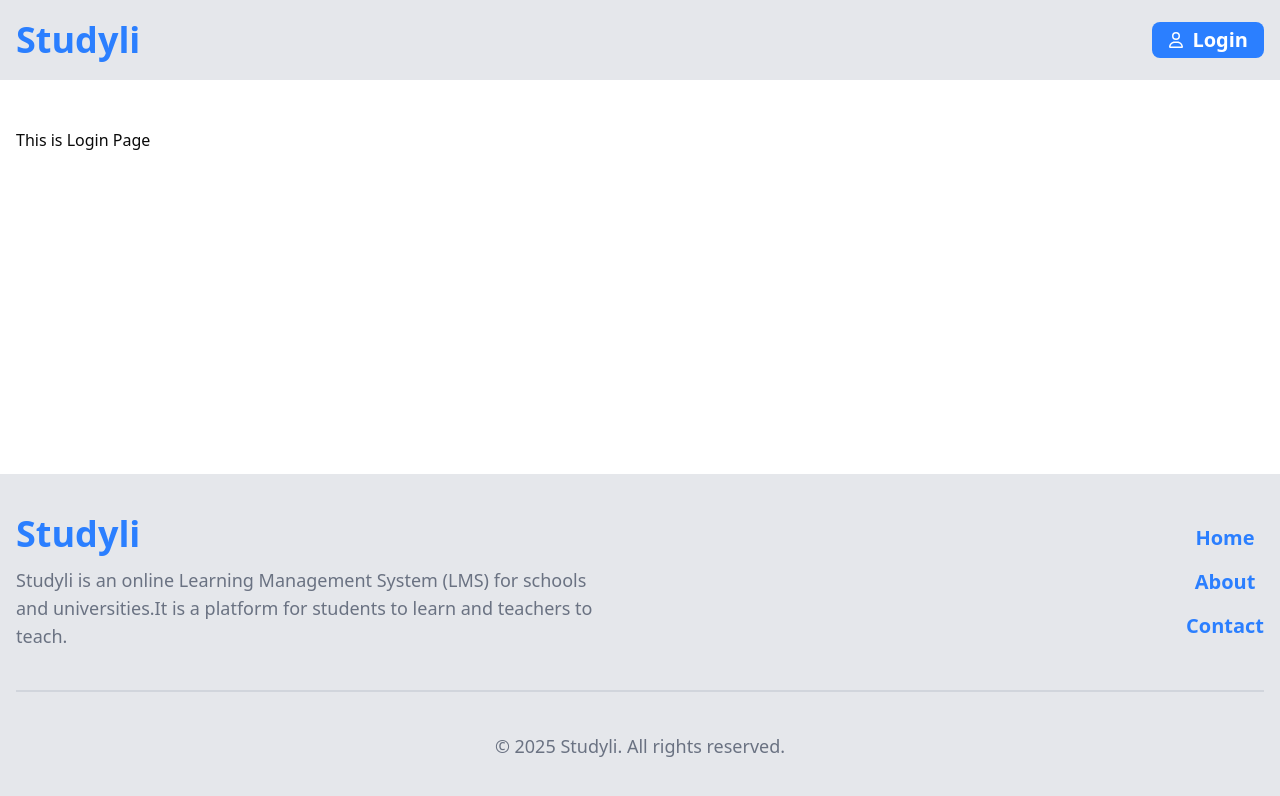
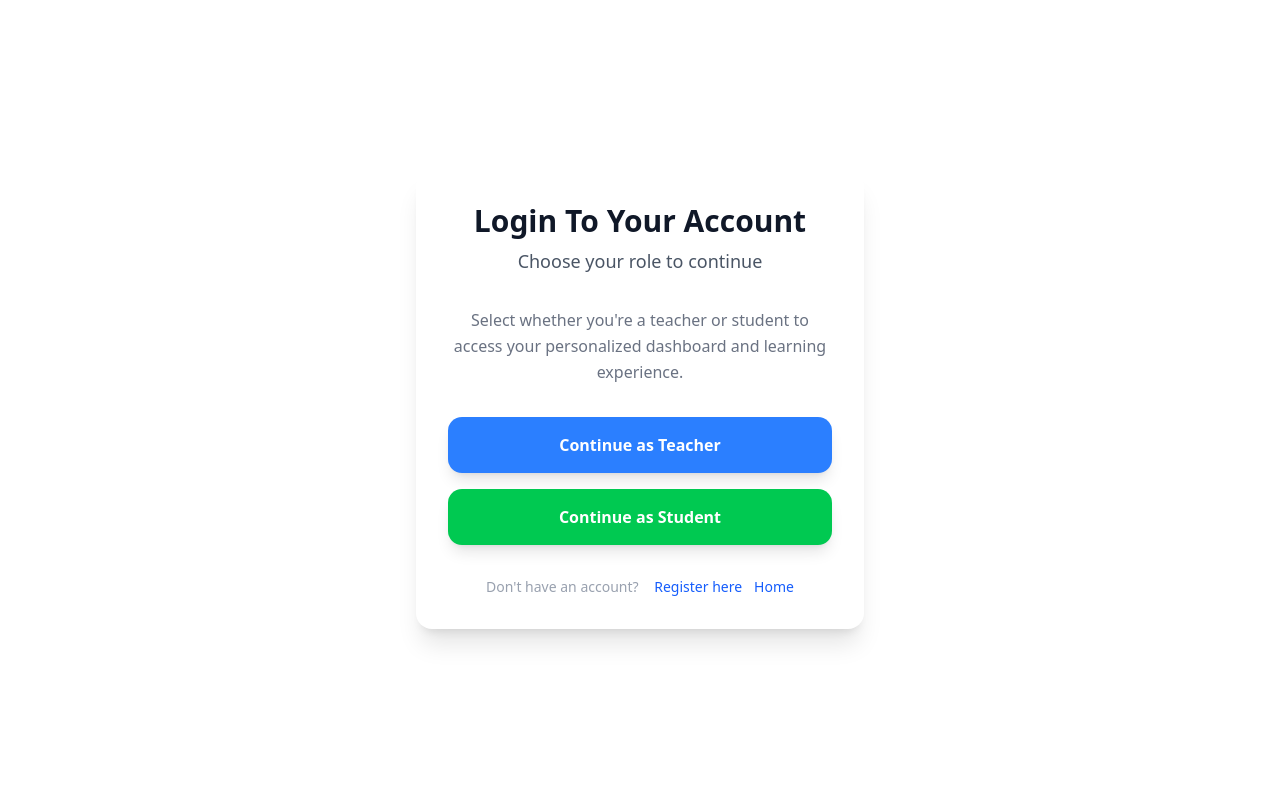
Before and after one commit to munna516/Studyli, a Next.js app: page /login in a window 1280 px wide. Shown: the top 796 px of the page. Built offline with nearby package versions, Linux system fonts and the light colour scheme.

Commit message:
added the login and signup route

```diff
--- a/src/app/(auth)/login/page.jsx
+++ b/src/app/(auth)/login/page.jsx
@@ -1,5 +1,62 @@
+import Link from "next/link";
 import React from "react";
 
 export default function Login() {
-  return <div className="mt-32">This is Login Page</div>;
+  return (
+    <div className="min-h-screen flex items-center justify-center">
+      <div className="max-w-md w-full bg-white rounded-2xl shadow-xl p-8">
+        {/* Title */}
+        <div className="text-center mb-8">
+          <h1 className="text-3xl font-bold text-gray-900 mb-2">
+            Login To Your Account
+          </h1>
+          <p className="text-gray-600 text-lg">Choose your role to continue</p>
+        </div>
+
+        {/* Description */}
+        <div className="text-center mb-8">
+          <p className="text-gray-500 leading-relaxed">
+            Select whether you're a teacher or student to access your
+            personalized dashboard and learning experience.
+          </p>
+        </div>
+
+        {/* Buttons */}
+        <div className="flex flex-col gap-4">
+          <Link href="/login/teacher">
+            <button className="w-full bg-blue-500 hover:bg-blue-600 text-white font-semibold py-4 px-6 rounded-xl transition-all duration-200 transform hover:scale-105 shadow-lg hover:shadow-xl cursor-pointer">
+              Continue as Teacher
+            </button>
+          </Link>
+
+          <Link href="/login/student">
+            <button className="w-full bg-green-500 hover:bg-green-600 text-white font-semibold py-4 px-6 rounded-xl transition-all duration-200 transform hover:scale-105 shadow-lg hover:shadow-xl cursor-pointer">
+              Continue as Student
+            </button>
+          </Link>
+        </div>
+
+        {/* Additional info */}
+        <div className="mt-8 text-center">
+          <p className="text-sm text-gray-400">
+            Don't have an account?{" "}
+            <a
+              href="/signup"
+              className="text-blue-600 hover:text-blue-700 font-medium cursor-pointer hover:underline ml-3"
+            >
+              Register here
+            </a>
+            <span className="text-gray-400 ml-3">
+              <Link
+                href="/"
+                className="text-blue-600 hover:text-blue-700 font-medium cursor-pointer hover:underline"
+              >
+                Home
+              </Link>
+            </span>
+          </p>
+        </div>
+      </div>
+    </div>
+  );
 }
--- /dev/null
+++ b/src/app/(auth)/login/student/page.jsx
@@ -0,0 +1,7 @@
+import React from 'react'
+
+export default function StudentLogin() {
+  return (
+    <div>StudentLogin</div>
+  )
+}
--- /dev/null
+++ b/src/app/(auth)/login/teacher/page.jsx
@@ -0,0 +1,9 @@
+import React from 'react'
+
+export default function TeacherLogin() {
+  return (
+    <div>
+        <h1>Teacher Login</h1>
+    </div>
+  )
+}
--- a/src/app/(auth)/signup/page.jsx
+++ b/src/app/(auth)/signup/page.jsx
@@ -1,5 +1,60 @@
+import Link from "next/link";
 import React from "react";
 
 export default function Signup() {
-  return <div>Signup</div>;
+  return (
+    <div className="min-h-screen flex items-center justify-center">
+      <div className="max-w-md w-full bg-white rounded-2xl shadow-xl p-8">
+        {/* Title */}
+        <div className="text-center mb-8">
+          <h1 className="text-3xl font-bold text-gray-900 mb-2">
+            Create Your Account
+          </h1>
+          <p className="text-gray-600 text-lg">
+            Register as a teacher or student to get started
+          </p>
+        </div>
+
+        {/* Description */}
+        <div className="text-center mb-8">
+          <p className="text-gray-500 leading-relaxed">
+            Choose your role to access personalized features and resources
+            tailored for you.
+          </p>
+        </div>
+
+        {/* Buttons */}
+        <div className="flex flex-col gap-4">
+          <Link href="/signup/teacher">
+            <button className="w-full bg-blue-500 hover:bg-blue-600 text-white font-semibold py-4 px-6 rounded-xl transition-all duration-200 transform hover:scale-105 shadow-lg hover:shadow-xl cursor-pointer">
+              Register as Teacher
+            </button>
+          </Link>
+          <Link href="/signup/student">
+            <button className="w-full bg-green-500 hover:bg-green-600 text-white font-semibold py-4 px-6 rounded-xl transition-all duration-200 transform hover:scale-105 shadow-lg hover:shadow-xl cursor-pointer">
+              Register as Student
+            </button>
+          </Link>
+        </div>
+
+        {/* Additional info */}
+        <div className="mt-8 text-center">
+          <p className="text-sm text-gray-400">
+            Already have an account?{" "}
+            <a
+              href="/login"
+              className="text-blue-600 hover:text-blue-700 font-medium cursor-pointer hover:underline ml-3"
+            >
+              Login here
+            </a>
+            <span className="text-gray-400 ml-3">
+              <Link href="/" className="text-blue-600 hover:text-blue-700 font-medium cursor-pointer hover:underline">
+                Home
+              </Link>
+            </span>
+          </p>
+        </div>
+      </div>
+    </div>
+  );
 }
--- /dev/null
+++ b/src/app/(auth)/signup/student/page.jsx
@@ -0,0 +1,5 @@
+import React from "react";
+
+export default function StudentSignup() {
+  return <div>StudentSignup</div>;
+}
--- /dev/null
+++ b/src/app/(auth)/signup/teacher/page.jsx
@@ -0,0 +1,7 @@
+import React from 'react'
+
+export default function TeacherSignup() {
+  return (
+    <div>TeacherSignup</div>
+  )
+}
--- a/src/app/page.js
+++ b/src/app/page.js
@@ -1,7 +1,7 @@
 export default function Home() {
   return (
     <div className="mt-28 mb-16">
-      <h1 className="text-4xl font-bold">Hello Studyli.</h1>
+      <h1 className="text-4xl font-bold ">Hello Studyli.</h1>
     </div>
   );
 }
--- a/src/components/Footer/Footer.jsx
+++ b/src/components/Footer/Footer.jsx
@@ -1,8 +1,11 @@
+"use client";
 import Link from "next/link";
+import { usePathname } from "next/navigation";
 import React from "react";
 
 export default function Footer() {
-  return (
+  const pathName = usePathname();
+  return pathName.includes("login") || pathName.includes("signup") || pathName.includes("/login/teacher") || pathName.includes("/login/student") || pathName.includes("/signup/teacher") || pathName.includes("/signup/student") ? "" : (
     <div className=" bg-gray-200 w-full">
       <div className="max-w-[1440px] mx-auto px-4 py-10 ">
         <div className="flex items-center justify-between">
--- a/src/components/Navbar/Navbar.jsx
+++ b/src/components/Navbar/Navbar.jsx
@@ -1,10 +1,14 @@
+"use client";
 import { FaRegUser } from "react-icons/fa6";
 import React from "react";
 import { Button } from "../ui/button";
 import Link from "next/link";
+import { usePathname } from "next/navigation";
 
 export default function Navbar() {
-  return (
+  const pathName = usePathname();
+  console.log(pathName);
+  return pathName.includes("login") || pathName.includes("signup") || pathName.includes("/login/teacher") || pathName.includes("/login/student") || pathName.includes("/signup/teacher") || pathName.includes("/signup/student") ? "" : (
     <div className="bg-gray-200 py-5 fixed top-0 left-0 z-50 w-full">
       <div className="max-w-[1440px] mx-auto px-4 flex items-center justify-between">
         <div className="">
```
